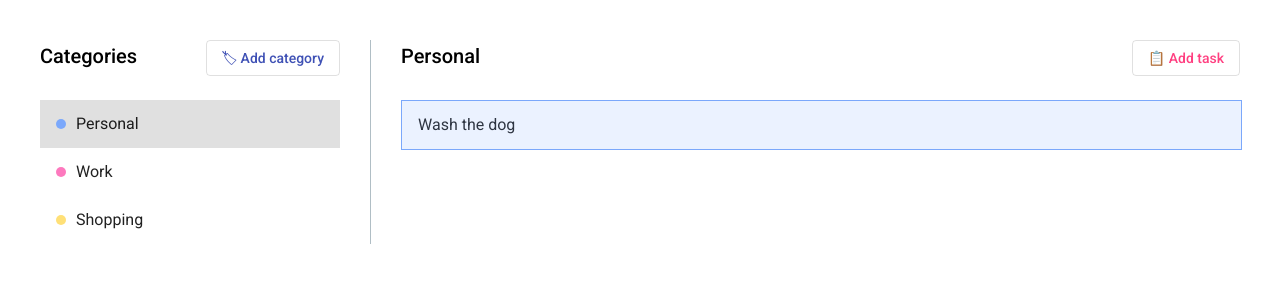
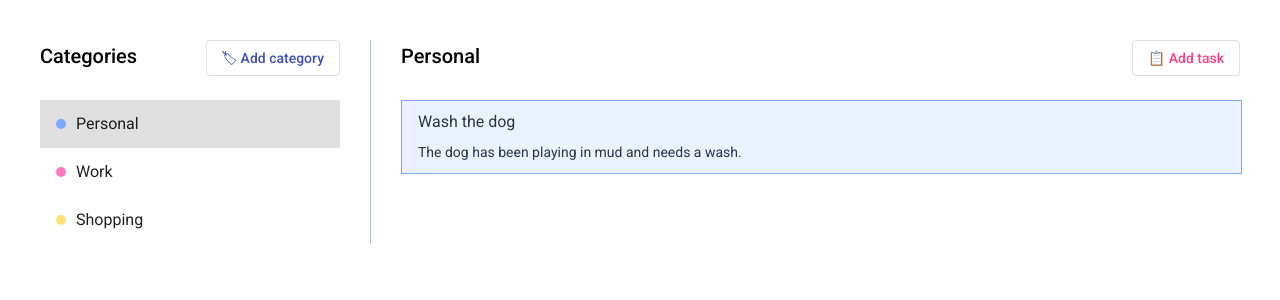
Before and after one commit to elenachiosa/angular-playground, an Angular app: page /tasks in a window 1280 px wide. Shown: the top 300 px of the page. Built offline with nearby package versions, Linux system fonts and the light colour scheme.

Commit message:
Add description

```diff
--- a/src/app/feature-modules/notes/notes.component.scss
+++ b/src/app/feature-modules/notes/notes.component.scss
@@ -1,11 +1,6 @@
 :host ::ng-deep {
   display: flex;
   width: 100%;
-
-  .mat-list-text {
-    flex-direction: row !important;
-    align-items: center;
-  }
 
   mat-list-single-selected-option {
     background-color: rgba(0, 0, 0, 0.05);
@@ -16,6 +11,11 @@
     border-right: 1px solid var(--grey200);
     margin-right: 30px;
     padding-right: 30px;
+
+    .mat-list-text {
+      flex-direction: row !important;
+      align-items: center;
+    }
   }
 
   app-task-overview {
--- a/src/app/feature-modules/notes/shared/services/task.service.ts
+++ b/src/app/feature-modules/notes/shared/services/task.service.ts
@@ -12,7 +12,8 @@ export class TaskService {
     let tasks: Task[] = [
       {
         id: 1,
-        title: 'Wash the dog'
+        title: 'Wash the dog',
+        description: 'The dog has been playing in mud and needs a wash.'
       }
     ];
     this.categoryTasks.set(1, tasks);
--- a/src/app/feature-modules/notes/task-overview/task-overview.component.html
+++ b/src/app/feature-modules/notes/task-overview/task-overview.component.html
@@ -4,13 +4,20 @@
           class="margin-left"
           (click)="onAddTaskClicked()">📋 Add task</button></h2>
 <mat-list role="list">
-  <h3 *ngIf="!categoryTasks" class="margin-top">
+  <h3 *ngIf="!categoryTasks"
+      class="margin-top">
     🌼 No tasks to display.
   </h3>
   <mat-list-item *ngFor="let task of categoryTasks"
                  role="listitem"
                  class="task"
-                 [style.borderColor]="selectedCategories[0].color">{{task.title}}
+                 [style.borderColor]="selectedCategories[0].color">
+    <div mat-line>{{task.title}}</div>
+    <div mat-line
+         *ngIf="task.description"
+         class="margin-top">
+      {{task.description}}
+    </div>
     <div [style.backgroundColor]="selectedCategories[0].color"
          class="background"></div>
   </mat-list-item>
```
